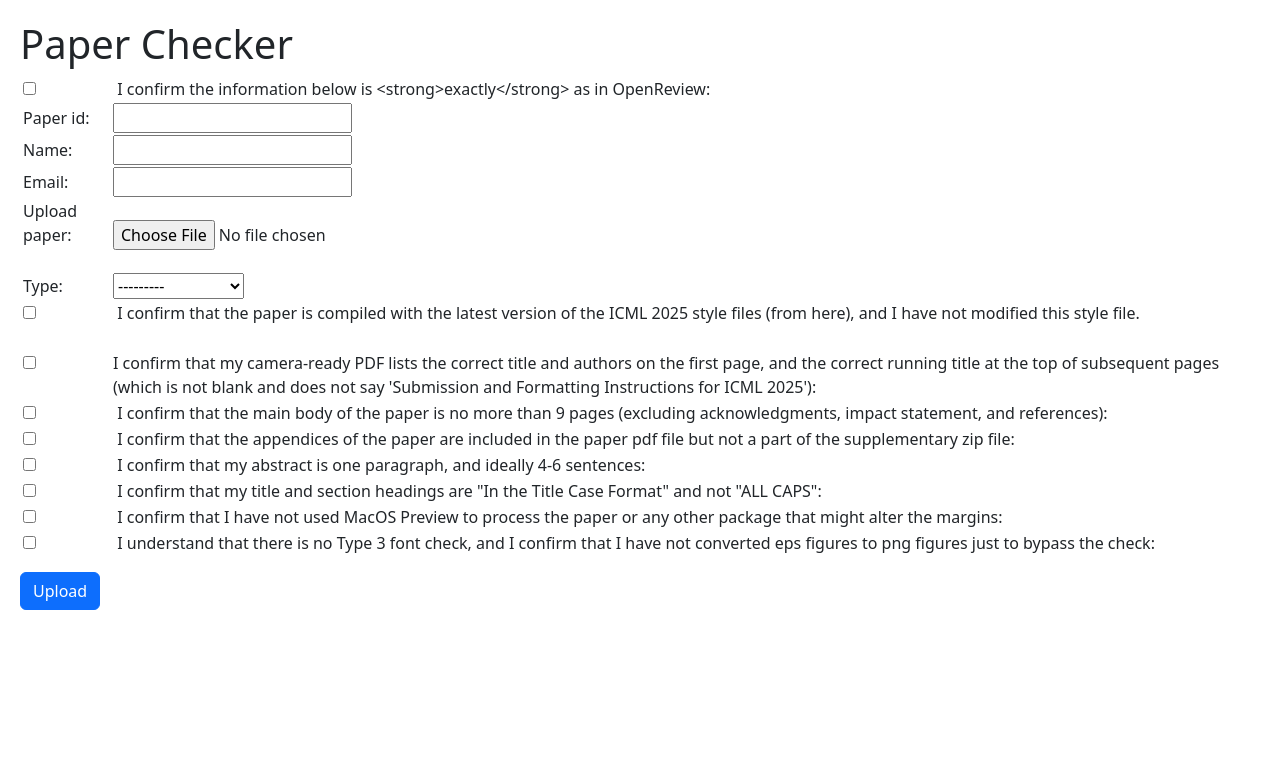
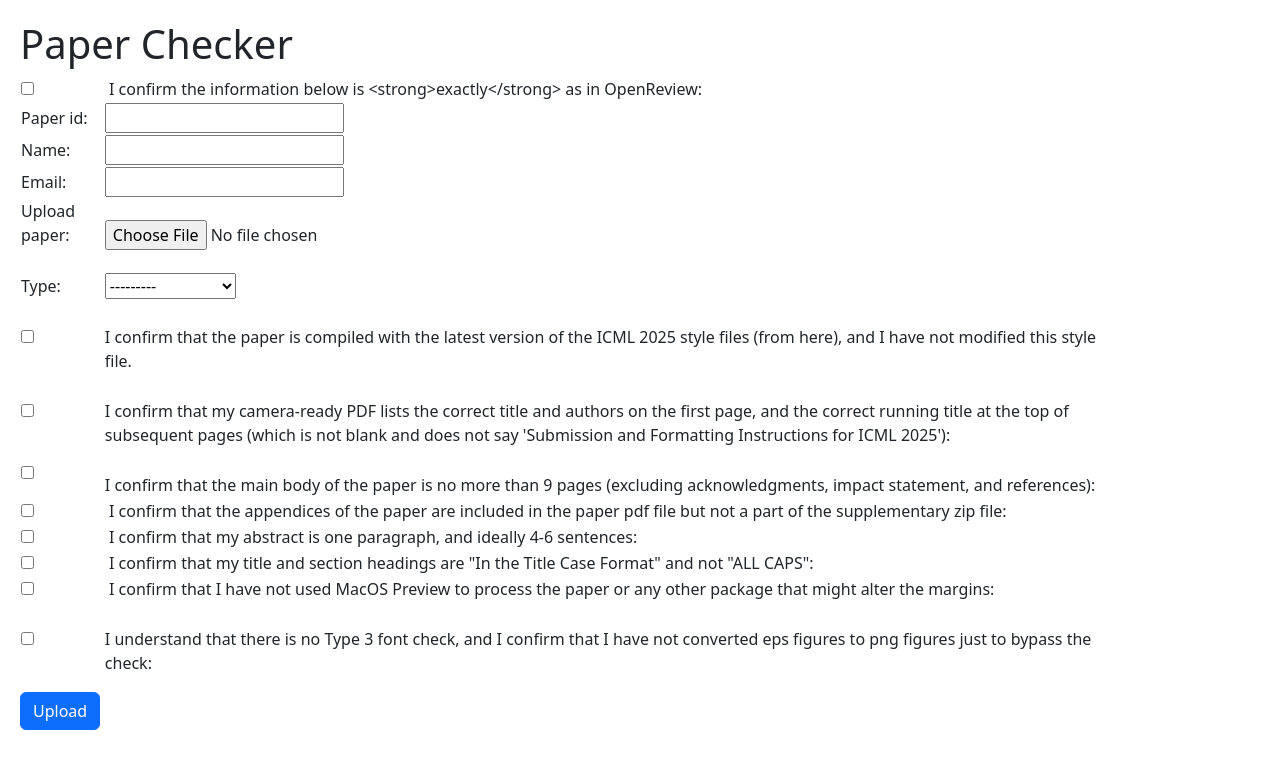
Before and after one commit to leetncamp/paperchecker, a Django app: page /upload/ in a window 1280 px wide. Shown: the top 769 px of the page. Run offline with Django 5.2, Linux system fonts and the light colour scheme.

Commit message:
Refactor upload form template: add max-width style to table and simplify field rendering logic.

```diff
--- a/upload/templates/upload/upload.html
+++ b/upload/templates/upload/upload.html
@@ -12,10 +12,9 @@
     {% csrf_token %}
 
     {{ uploadForm.non_field_errors }}
-    <table>
+    <table style="max-width: 1080px;">
         {% for field in uploadForm %}
             <tr>
-                <td>
                 {% if 'confirm' in field.label %}
                     <td>{{ field.as_widget }} &nbsp;{{ field.errors }}</td>
                     <td> &nbsp;{{ field.label_tag }}</td>
```
Lines whose indentation alone changed are shown as unchanged.
